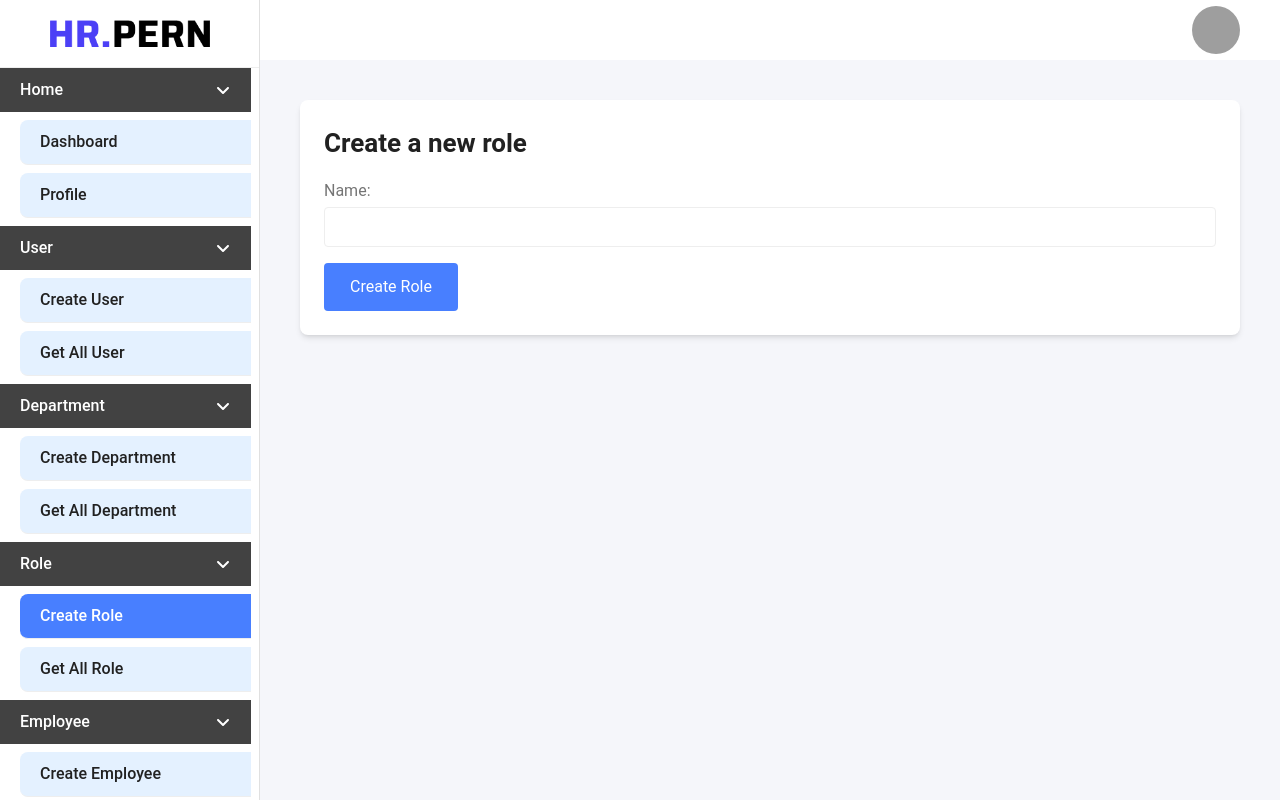
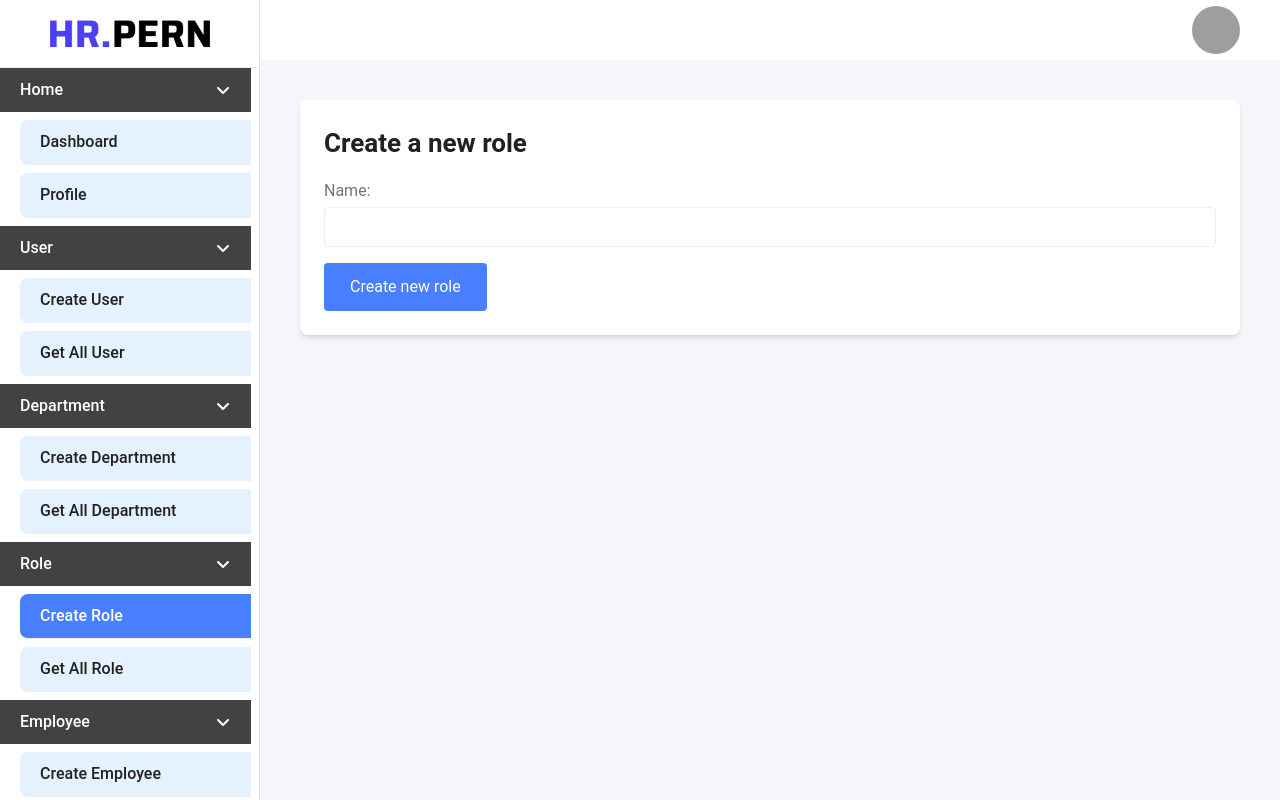
Before and after one commit to amitbd599/Employee-Management-System-PERN-Prisma, a React (Vite) app in the folder client/: page /create-role in a window 1280 px wide. Built offline with nearby package versions, Linux system fonts and the light colour scheme; grey boxes are pictures that could not be loaded.

Commit message:
Update CreateRole.jsx

```diff
--- a/client/src/components/CreateRole.jsx
+++ b/client/src/components/CreateRole.jsx
@@ -1,6 +1,27 @@
-import React from "react";
+import React, { useState } from "react";
+import RoleStore from "../../store/RoleStore";
+import { useNavigate } from "react-router-dom";
+import { ErrorToast, IsEmpty } from "../helper/helper";
+import SubmitButton from "./SubmitButton";
 
 const CreateRole = () => {
+  let { createRoleRequest, loadingRequest } = RoleStore();
+  let navigate = useNavigate();
+
+  let [name, setName] = useState("");
+
+  let submitCreateDepartment = async () => {
+    if (IsEmpty(name)) {
+      ErrorToast("Name is required. ");
+      return;
+    } else {
+      let res = await createRoleRequest({ name });
+      if (res) {
+        navigate("/get-all-role");
+      }
+    }
+  };
+
   return (
     <section>
       <>
@@ -17,19 +38,20 @@ const CreateRole = () => {
                   Name:
                 </label>
                 <input
-                  id='Name'
+                  onChange={(e) => setName(e.target.value)}
+                  value={name}
                   type='text'
                   className='border p-2 rounded w-full h-[40px] focus:outline-none text-gray-600'
                 />
               </div>
             </div>
 
-            <button
-              type='button'
-              className='px-[26px] py-[12px] rounded bg-[#487FFF] text-white hover:bg-blue-600 focus:outline-none transition'
-            >
-              Create Role
-            </button>
+            <SubmitButton
+              text='Create new role'
+              type='submit'
+              submitFun={submitCreateDepartment}
+              isSubmitting={loadingRequest}
+            />
           </form>
         </div>
       </>
```
